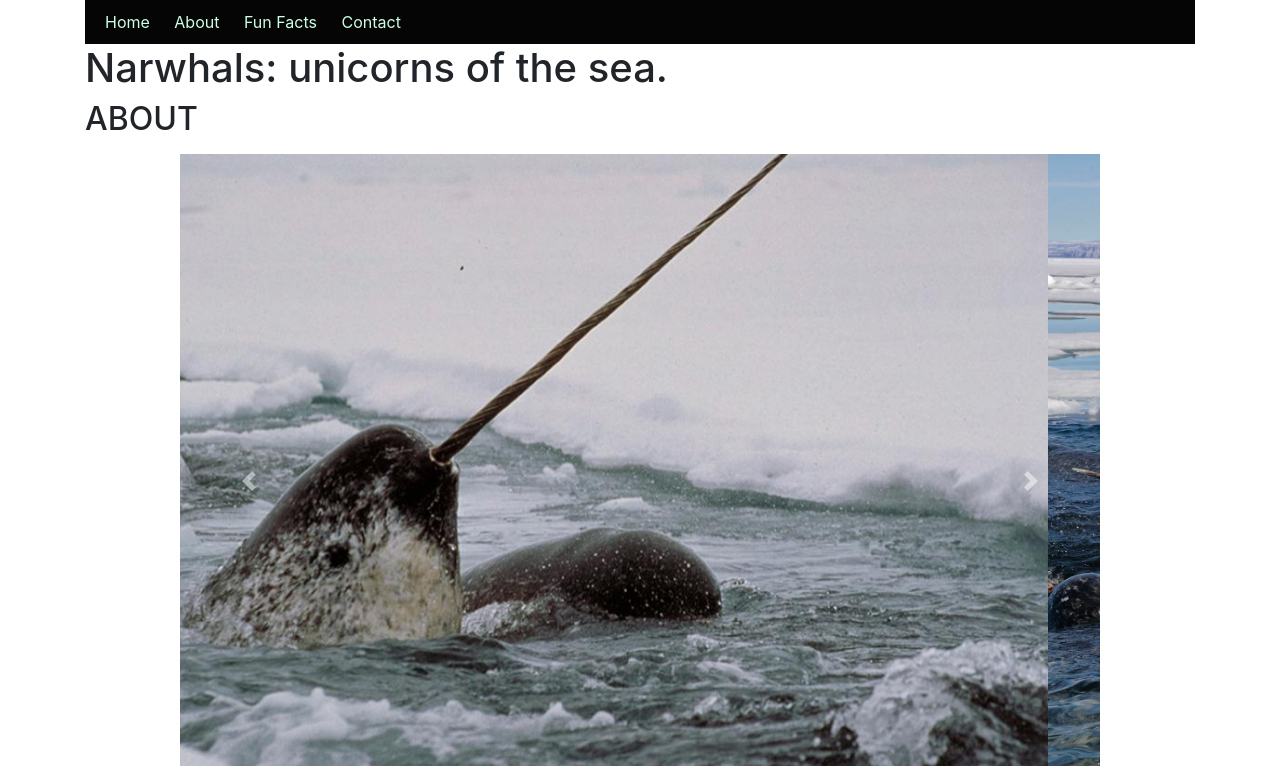
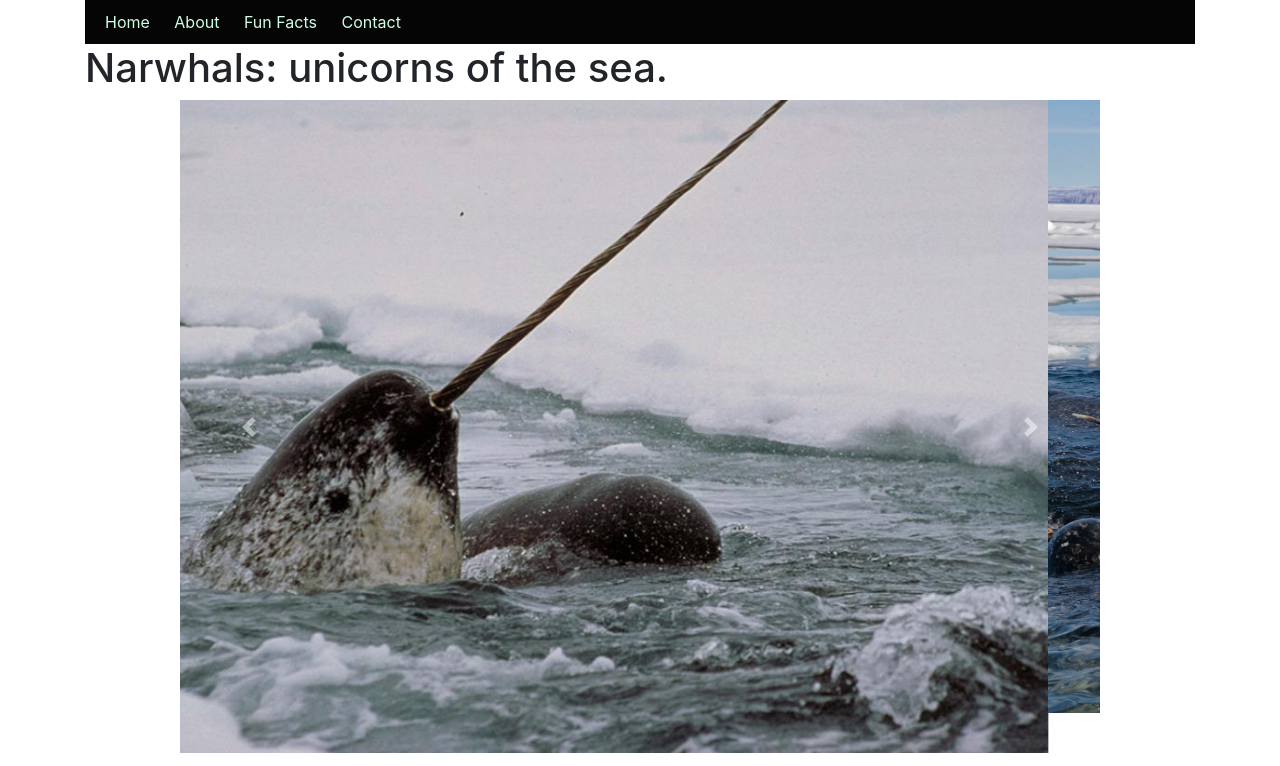
Before and after one commit to kateiharris/Narwhal-Appreciation, a plain HTML site: page about.html in a window 1280 px wide. Shown: the top 766 px of the page. Drawn offline with nearby package versions, Linux system fonts and the light colour scheme.

```diff
--- a/about.html
+++ b/about.html
@@ -26,45 +26,10 @@
 
 <div>
   <h1>Narwhals: unicorns of the sea.</h1>
-    <h2>ABOUT</h2>
 </div>
 
 <div>
-  <p>
-    <!-- Slideshow container -->
-    <!--
-<div class="slideshow-container">
-
-  <div class="mySlides fade">
-    <div class="numbertext">1 / 3</div>
-    <img src="images/(GW)-narwhal-tusk.jpg" style="width:500px">
-    <div class="text">Caption Text</div>
-  </div>
-
-  <div class="mySlides fade">
-    <div class="numbertext">2 / 3</div>
-    <img src="images/narwhals2.jpg" style="width:500px">
-    <div class="text">Caption Two</div>
-  </div>
-
-  <div class="mySlides fade">
-    <div class="numbertext">3 / 3</div>
-    <img src="img3.jpg" style="width:100%">
-    <div class="text">Caption Three</div>
-  </div>
-
-  <a class="prev" onclick="plusSlides(-1)">&#10094;</a>
-  <a class="next" onclick="plusSlides(1)">&#10095;</a>
-</div>
-<br>
-
-<div style="text-align:center">
-  <span class="dot" onclick="currentSlide(1)"></span>
-  <span class="dot" onclick="currentSlide(2)"></span>
-  <span class="dot" onclick="currentSlide(3)"></span>
-</div>
--->
-<div class="row">
+  <div class="row">
   <div class="col-1"></div>
   <div class="col-10">
 
```
Also changed, not shown: contact.html (+1 -1 lines).
